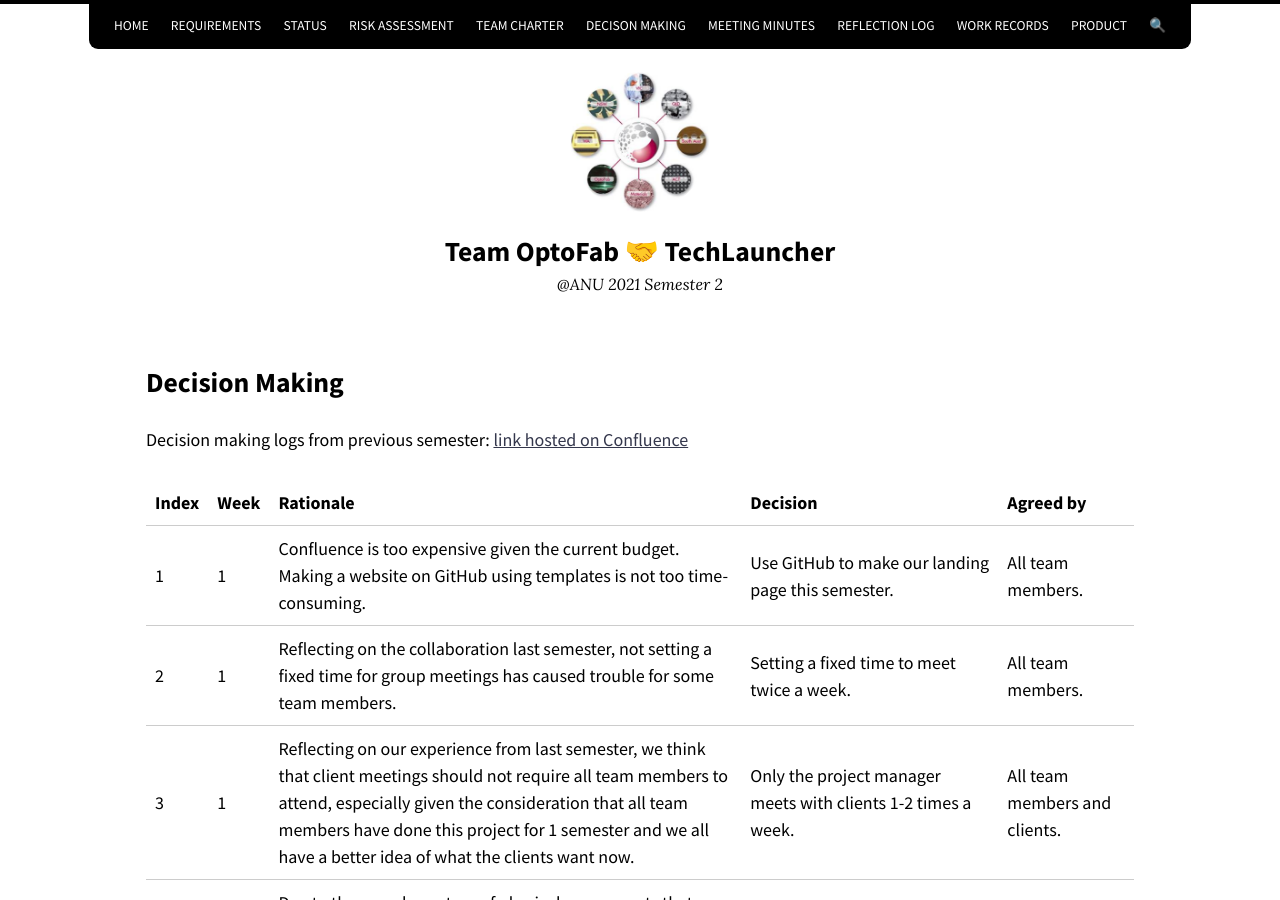
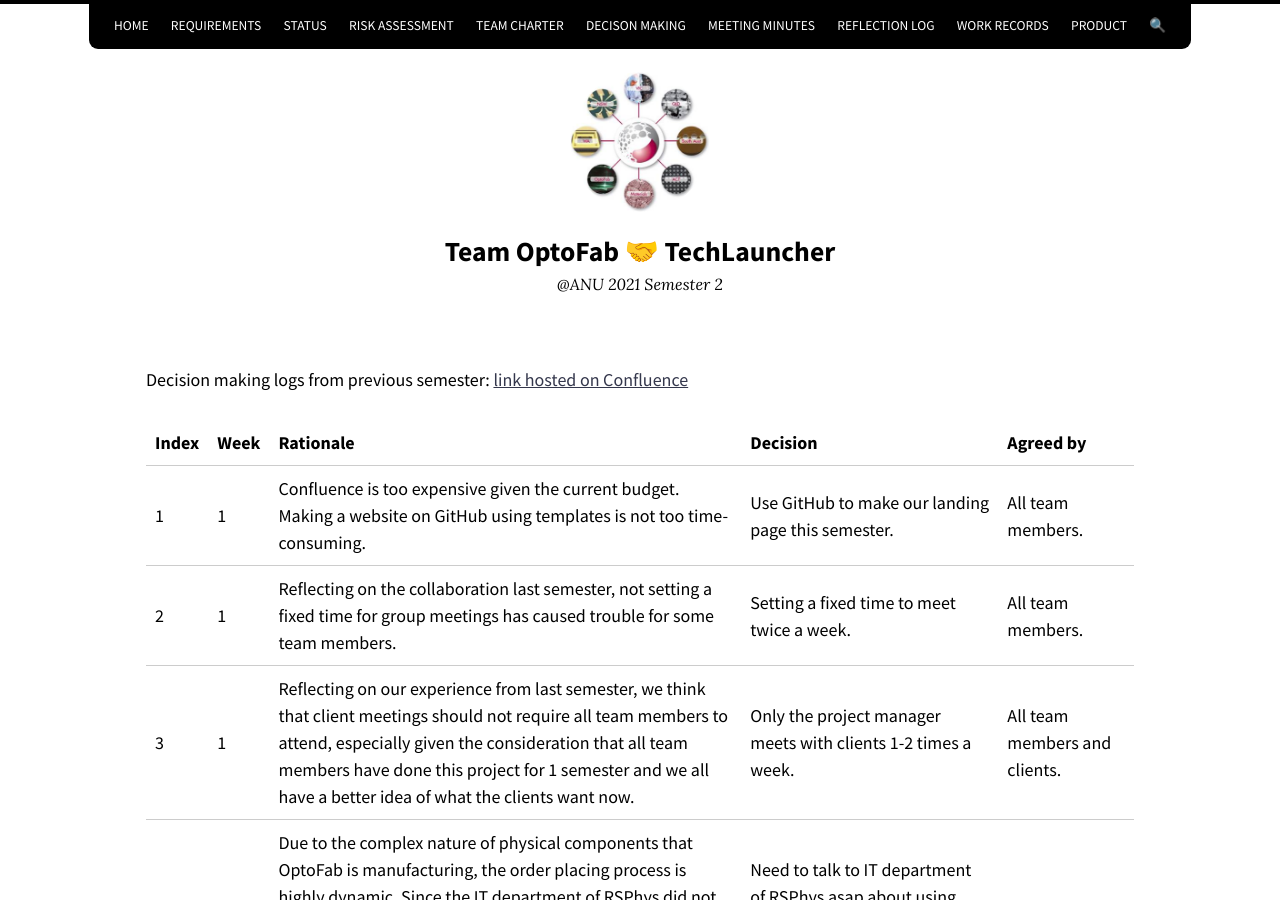
Before and after one commit to optofab/optofab.github.io, a Jekyll site: the page built from decision_making.md, in a window 1280 px wide and 900 px high. Built offline with Jekyll 4.4.1, drawn with Linux system fonts in a browser that asks for light colours; nearby versions of some CDN libraries; emoji names are drawn with the system emoji font.

Commit message:
Update decision_making.md

```diff
--- a/decision_making.md
+++ b/decision_making.md
@@ -1,7 +1,7 @@
 ---
 layout: page
 ---
-## Decision Making
+
 
 Decision making logs from previous semester: [link hosted on Confluence](https://techlauncher.atlassian.net/wiki/spaces/TECHLAUNCH/pages/133300236/Decision+making+log)
 
```
